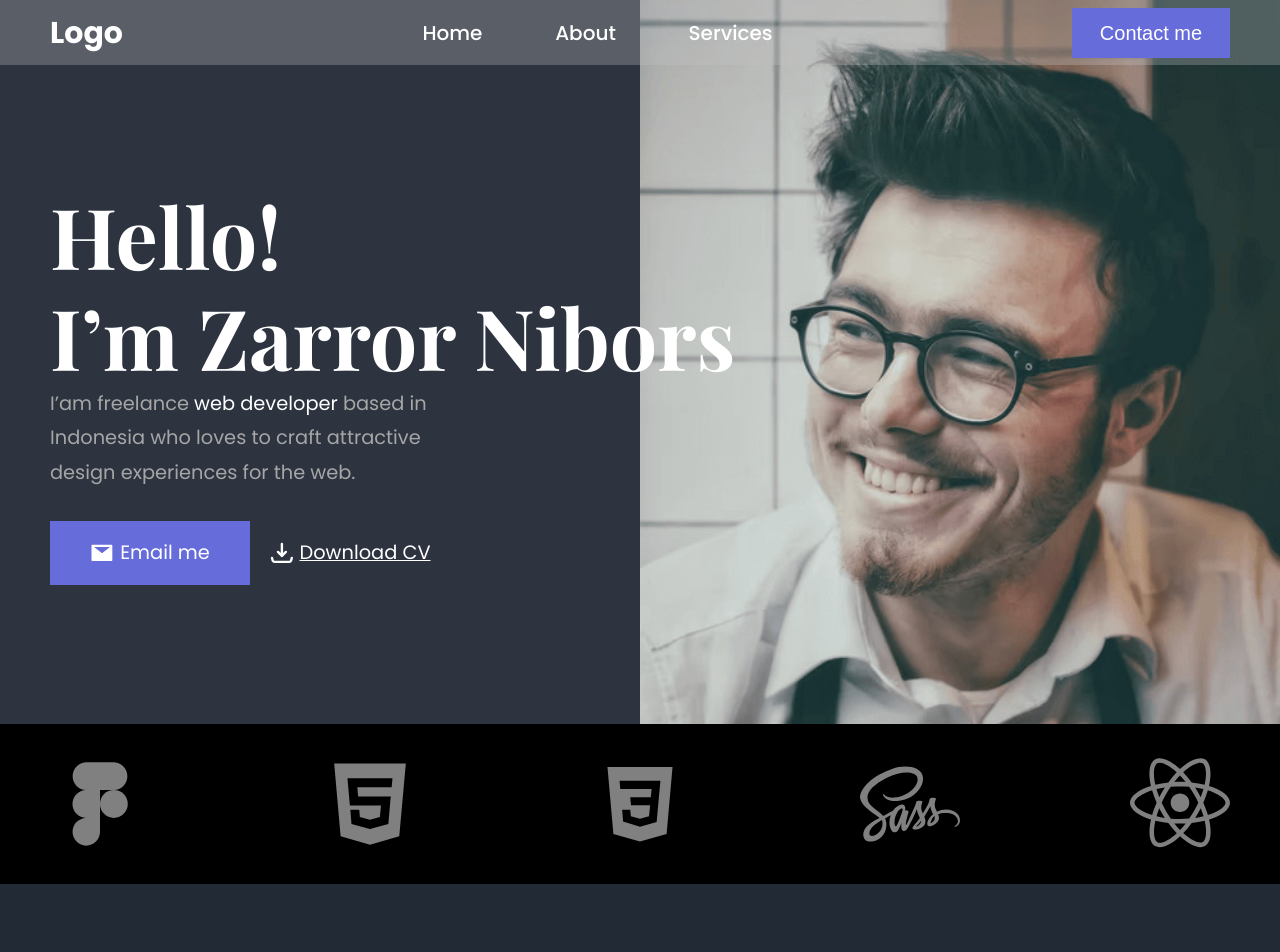
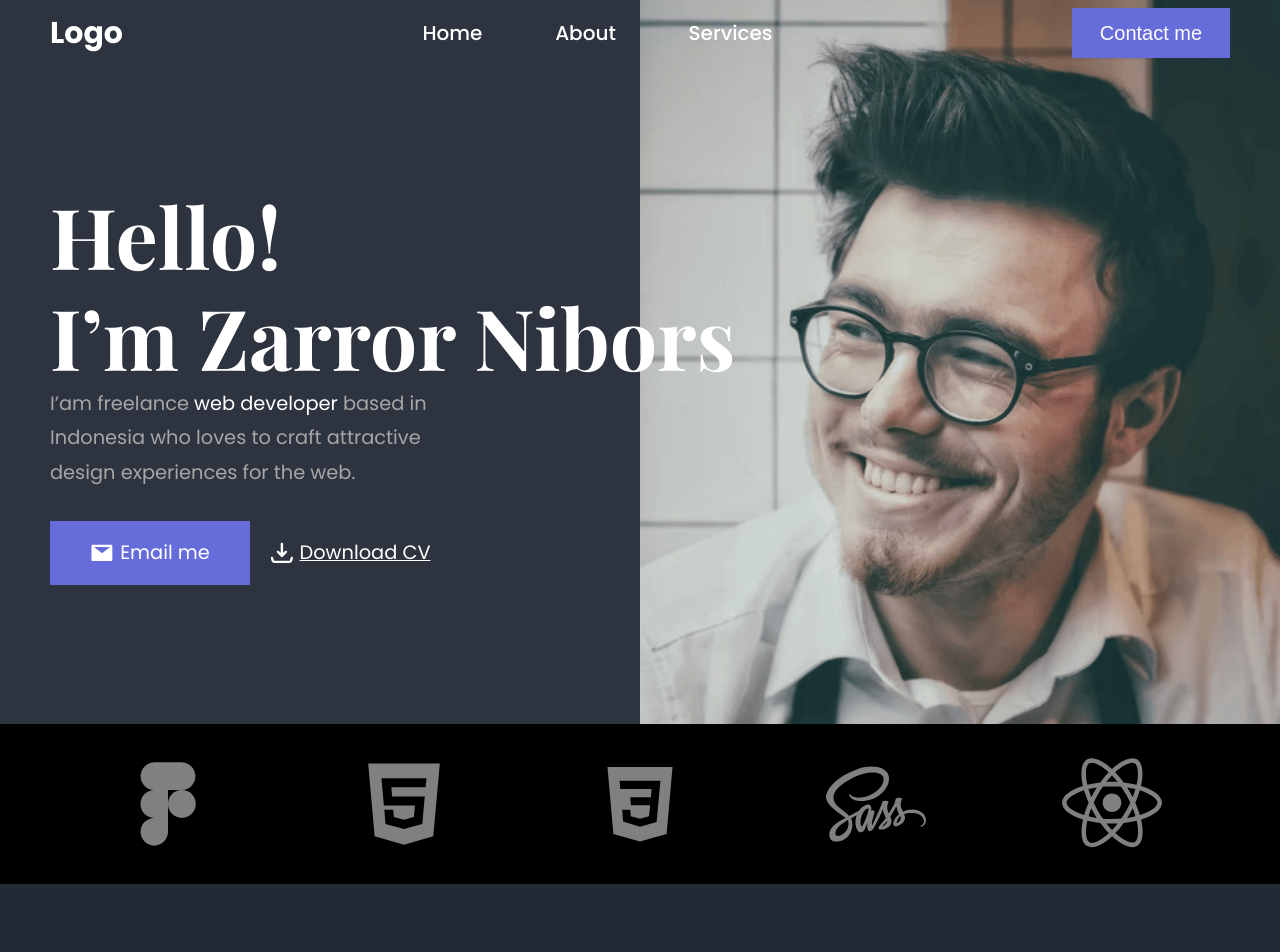
Before and after one commit to an-kulinich/portfolio, a React app: page / in a window 1280 px wide. Shown: the top 952 px of the page. Built offline with nearby package versions, Linux system fonts and the light colour scheme; a web font is replaced by a local one.

Commit message:
Add skroll animation to header and change skill block display

```diff
--- a/src/layout/header/Header.tsx
+++ b/src/layout/header/Header.tsx
@@ -4,6 +4,7 @@ import {FlexWrapper} from "../../components/FlexWrapper";
 import {HeaderMenu} from "./headerMenu/HeaderMenu";
 import {Theme} from "../../styles/Theme";
 import {MobileMenu} from "./mobileMenu/MobileMenu";
+import {useState, useEffect} from 'react';
 
 const Items = [
     'Home',
@@ -12,8 +13,22 @@ const Items = [
 ]
 
 export const Header = () => {
+
+    const [scrolled, setScrolled] = useState(false);
+
+    const handleScroll = () => {
+        setScrolled(window.scrollY > 100);
+    };
+
+    useEffect(() => {
+        window.addEventListener('scroll', handleScroll);
+        return () => {
+            window.removeEventListener('scroll', handleScroll);
+        };
+    }, []);
+
     return (
-        <StyledHeader>
+        <StyledHeader scrolled={scrolled}>
             <Container>
                 <FlexWrapper justify="space-between" align={"center"}>
                     <Logo>Logo</Logo>
@@ -26,7 +41,7 @@ export const Header = () => {
     );
 };
 
-const StyledHeader = styled.header`
+const StyledHeader = styled.header<{ scrolled: boolean }>`
     width: 100%;
     min-height: 65px;
     display: flex;
@@ -36,7 +51,8 @@ const StyledHeader = styled.header`
     top: 0;
     left: 0;
     right: 0;
-    background-color: rgba(196, 196, 196, 0.3);
+    transition: background-color 0.3s ease;
+    background-color: ${(props) => (props.scrolled ? 'rgba(34,42,54,0.5)' : 'transparent')};
 
     @media ${Theme.media.tablet} {
         background-color: rgba(196, 196, 196, 0);
--- a/src/layout/sections/skills/Skills.tsx
+++ b/src/layout/sections/skills/Skills.tsx
@@ -1,20 +1,19 @@
 import styled from "styled-components";
 import {Icon} from "../../../components/Icon/Icon";
 import {Container} from "../../../components/Container";
-import {FlexWrapper} from "../../../components/FlexWrapper";
 import {Theme} from "../../../styles/Theme";
 
 export const Skills = () => {
     return (
         <StyledSkills>
             <Container>
-                <FlexWrapper align={"center"} justify={"space-between"} wrap={"wrap"}>
+                <GridWrapper>
                     <Icon iconId={"figma"}/>
                     <Icon iconId={"html"}/>
                     <Icon iconId={"css"}/>
                     <Icon iconId={"sass"}/>
                     <Icon iconId={"react"}/>
-                </FlexWrapper>
+                </GridWrapper>
             </Container>
         </StyledSkills>
     );
@@ -28,3 +27,9 @@ const StyledSkills = styled.section`
     justify-content: space-between;
     background-color: ${Theme.colors.secondaryBg};
 `
+
+const GridWrapper = styled.div`
+    display: grid;
+    grid-template-columns: repeat(auto-fit, minmax(100px, auto));
+    justify-items: center;
+`
```
